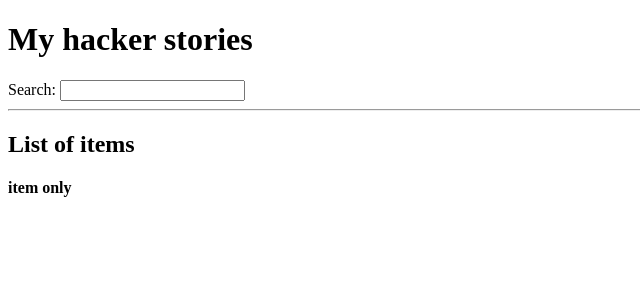
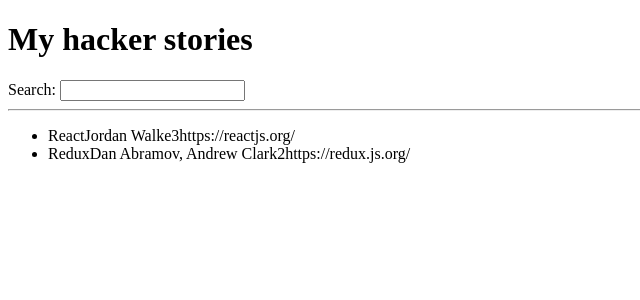
Before and after one commit to sidneyfrancois/road-to-react, a React (Vite) app: page / in a window 1280 px wide. Shown: the top 300 px of the page, without its empty margins (0-640 px from the left). Built offline with nearby package versions, Linux system fonts and the light colour scheme.

Commit message:
Passing item elements through props

```diff
--- a/src/App.jsx
+++ b/src/App.jsx
@@ -1,15 +1,5 @@
-const title = "React";
-
-const welcome = {
-  greetings: "Hey",
-  title: "React",
-};
-
-function getTitle(title) {
-  return title;
-}
-
-const list = [
+const App = () => {
+  const stories = [
     {
       title: "React",
       url: "https://reactjs.org/",
@@ -28,16 +18,17 @@
     },
   ];
 
-const App = () => (
+  return (
     <div>
       <h1>My hacker stories</h1>
       <Search />
 
       <hr />
 
-    <List />
+      <List list={stories} />
     </div>
   );
+};
 
 const Search = () => {
   const handleChange = (event) => {
@@ -53,16 +44,22 @@
   );
 };
 
-const List = () => (
-  <>
-    <h2>List of items</h2>
-    <Item />
-  </>
+const List = ({ list }) => (
+  <ul>
+    {list.map((item) => (
+      <Item key={item.objectID} item={item} />
+    ))}
+  </ul>
 );
 
-const Item = () => (
+const Item = ({ item }) => (
   <>
-    <h4>item only</h4>
+    <li>
+      <span>{item.title}</span>
+      <span>{item.author}</span>
+      <span>{item.num_comments}</span>
+      <span>{item.url}</span>
+    </li>
   </>
 );
 
```
Lines whose indentation alone changed are shown as unchanged.
